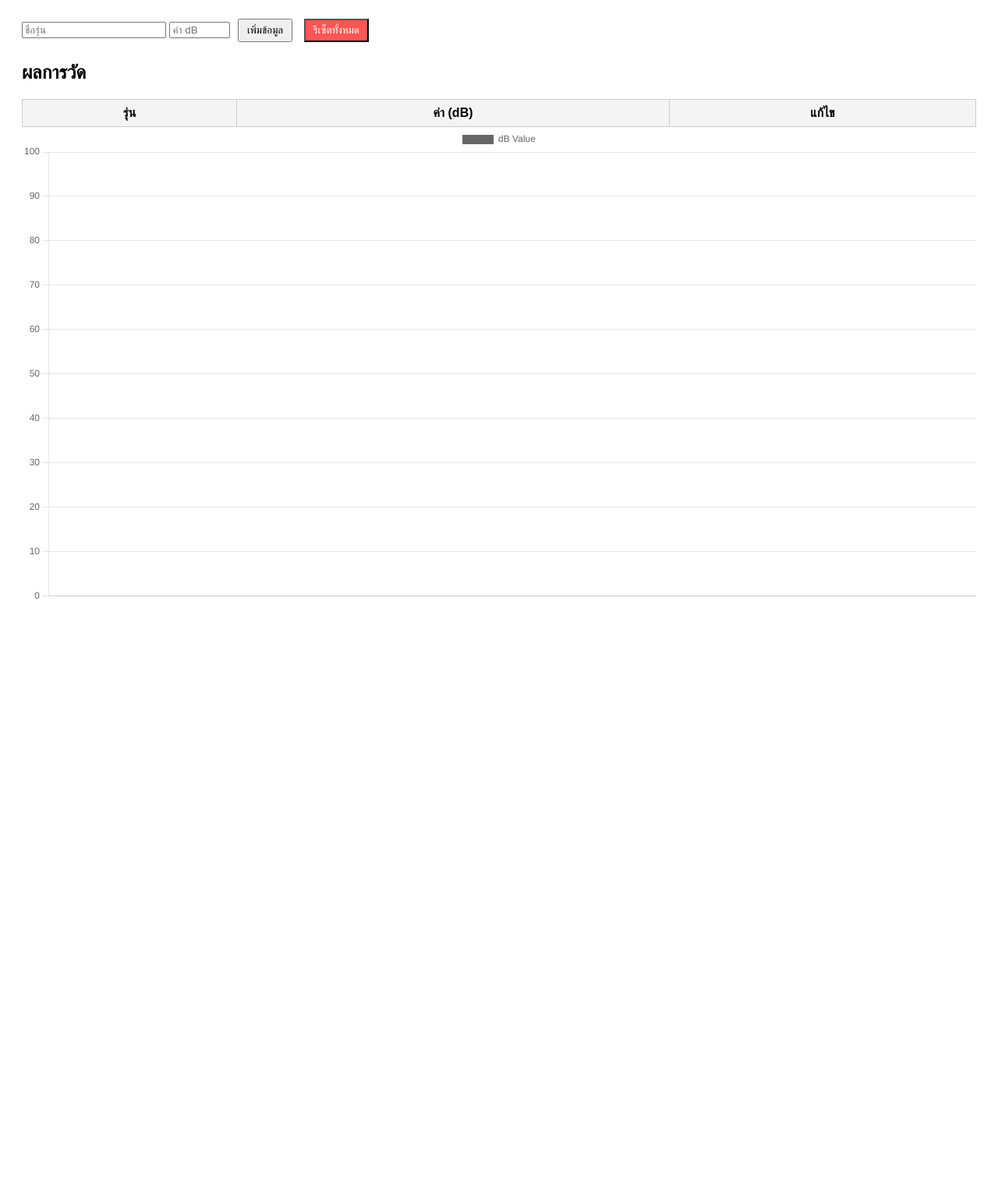
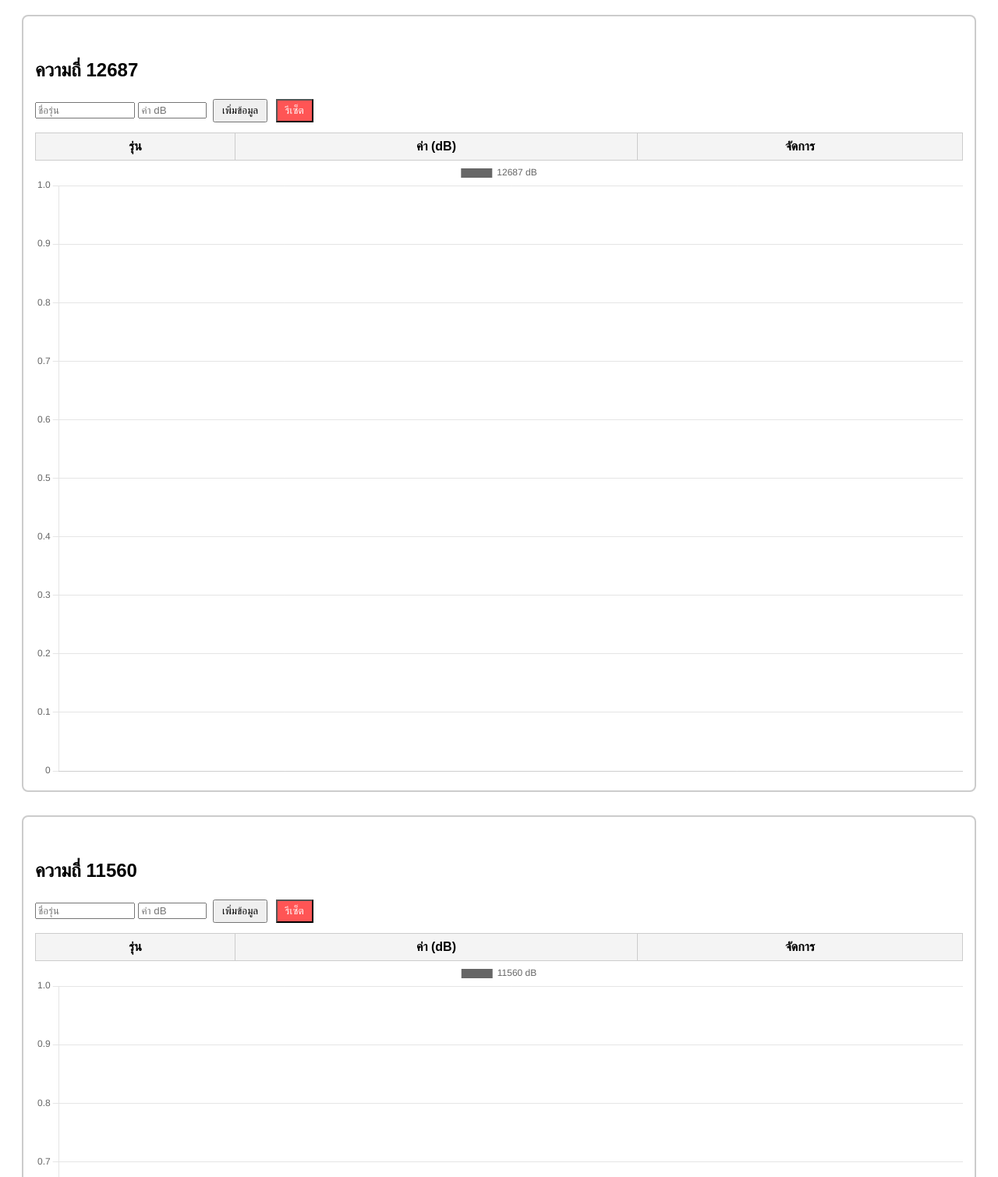
Before and after one commit to natdanaix/LNB, a plain HTML site: page index.html in a window 1280 px wide. Shown: the part 90-1600 px from the top of the page at 78% size. Before the commit the page ends 893 px from the top, so only its background shows below. Drawn offline with nearby package versions, Linux system fonts and the light colour scheme.

Commit message:
Update index.html

```diff
--- a/index.html
+++ b/index.html
@@ -6,125 +6,160 @@
   <script src="https://cdn.jsdelivr.net/npm/chart.js"></script>
   <style>
     body { font-family: sans-serif; padding: 20px; }
-    table { border-collapse: collapse; margin-top: 20px; width: 100%; }
+    h2 { margin-top: 40px; }
+    table { border-collapse: collapse; margin-top: 10px; width: 100%; }
     th, td { border: 1px solid #ccc; padding: 8px; text-align: center; }
     th { background: #f4f4f4; }
-    button { margin: 5px; padding: 5px 10px; cursor: pointer; }
-    input[type="number"] { width: 70px; }
+    button { margin: 3px; padding: 5px 10px; cursor: pointer; }
+    input[type="number"] { width: 80px; }
+    input[type="text"] { width: 120px; }
+    .reset-btn { background: #f55; color: #fff; }
+    .section { border: 2px solid #ccc; padding: 15px; margin-bottom: 30px; border-radius: 8px; }
   </style>
 </head>
 <body>
   <h1>📊 LND Measurement (dB)</h1>
 
-  <!-- ฟอร์มเพิ่มข้อมูล -->
-  <form id="dataForm">
-    <input type="text" id="model" placeholder="ชื่อรุ่น" required>
-    <input type="number" id="value" placeholder="ค่า dB" min="0" max="100" required>
+  <!-- ===== Section 12687 ===== -->
+  <div class="section">
+    <h2>ความถี่ 12687</h2>
+    <form id="form12687">
+      <input type="text" id="model12687" placeholder="ชื่อรุ่น" required>
+      <input type="number" id="value12687" placeholder="ค่า dB" step="0.1" min="60" max="100" required>
       <button type="submit">เพิ่มข้อมูล</button>
-    <button type="button" id="resetBtn" style="background:#f55;color:#fff;">รีเซ็ตทั้งหมด</button>
+      <button type="button" class="reset-btn" onclick="resetData('12687')">รีเซ็ต</button>
     </form>
 
-  <!-- ตาราง -->
-  <h2>ผลการวัด</h2>
-  <table id="dataTable">
+    <table id="table12687">
       <thead>
-      <tr>
-        <th>รุ่น</th>
-        <th>ค่า (dB)</th>
-        <th>แก้ไข</th>
-      </tr>
+        <tr><th>รุ่น</th><th>ค่า (dB)</th><th>จัดการ</th></tr>
       </thead>
       <tbody></tbody>
     </table>
 
-  <!-- กราฟ -->
-  <canvas id="chart" width="400" height="200"></canvas>
+    <canvas id="chart12687" height="200"></canvas>
+  </div>
+
+  <!-- ===== Section 11560 ===== -->
+  <div class="section">
+    <h2>ความถี่ 11560</h2>
+    <form id="form11560">
+      <input type="text" id="model11560" placeholder="ชื่อรุ่น" required>
+      <input type="number" id="value11560" placeholder="ค่า dB" step="0.1" min="60" max="100" required>
+      <button type="submit">เพิ่มข้อมูล</button>
+      <button type="button" class="reset-btn" onclick="resetData('11560')">รีเซ็ต</button>
+    </form>
+
+    <table id="table11560">
+      <thead>
+        <tr><th>รุ่น</th><th>ค่า (dB)</th><th>จัดการ</th></tr>
+      </thead>
+      <tbody></tbody>
+    </table>
+
+    <canvas id="chart11560" height="200"></canvas>
+  </div>
 
   <script>
-    let data = JSON.parse(localStorage.getItem("measurements")) || [];
+    // datasets
+    let data12687 = JSON.parse(localStorage.getItem("measurements12687")) || [];
+    let data11560 = JSON.parse(localStorage.getItem("measurements11560")) || [];
 
-    const ctx = document.getElementById('chart').getContext('2d');
-    const chart = new Chart(ctx, {
+    // ฟังก์ชันสีแบบ 5 ระดับ
+    function getColor(value) {
+      if (value < 70) return 'rgba(255,0,0,0.8)';      // แดง
+      else if (value < 80) return 'rgba(255,165,0,0.8)'; // ส้ม
+      else if (value < 90) return 'rgba(255,255,0,0.8)'; // เหลือง
+      else if (value < 95) return 'rgba(144,238,144,0.8)'; // เขียวอ่อน
+      else return 'rgba(0,128,0,0.9)';                  // เขียวเข้ม
+    }
+
+    // สร้าง chart object
+    const chart12687 = new Chart(document.getElementById('chart12687').getContext('2d'), {
       type: 'bar',
-      data: { labels: [], datasets: [{ label: 'dB Value', data: [], backgroundColor: [] }] },
-      options: { scales: { y: { min: 0, max: 100 } } }
+      data: { labels: [], datasets: [{ label: '12687 dB', data: [], backgroundColor: [] }] }
+    });
+    const chart11560 = new Chart(document.getElementById('chart11560').getContext('2d'), {
+      type: 'bar',
+      data: { labels: [], datasets: [{ label: '11560 dB', data: [], backgroundColor: [] }] }
     });
 
-    // ฟังก์ชันเลือกสีตามระดับ
-    function getColor(value) {
-      if (value <= 60) return "red";          // 0–20
-      if (value <= 70) return "orange";       // 21–40
-      if (value <= 79) return "yellow";       // 41–60
-      if (value <= 100) return "lightgreen";   // 61–80
-      return "green";                         // 81–100
+    // ฟังก์ชัน render
+    function render(freq) {
+      let dataset = (freq === '12687') ? data12687 : data11560;
+      dataset.sort((a,b) => b.value - a.value);
+
+      // ตาราง
+      const tbody = document.querySelector(`#table${freq} tbody`);
+      tbody.innerHTML = '';
+      dataset.forEach((d, i) => {
+        tbody.innerHTML += `
+          <tr>
+            <td><input type="text" value="${d.model}" onchange="updateModel('${freq}',${i},this.value)"></td>
+            <td><input type="number" step="0.1" min="60" max="100" value="${d.value.toFixed(1)}" onchange="updateValue('${freq}',${i},this.value)"></td>
+            <td><button onclick="deleteRow('${freq}',${i})">ลบ</button></td>
+          </tr>`;
+      });
+
+      // กราฟ
+      const chart = (freq === '12687') ? chart12687 : chart11560;
+      chart.data.labels = dataset.map(d => d.model);
+      chart.data.datasets[0].data = dataset.map(d => d.value.toFixed(1));
+      chart.data.datasets[0].backgroundColor = dataset.map(d => getColor(d.value));
+      chart.update();
+
+      // save
+      localStorage.setItem("measurements"+freq, JSON.stringify(dataset));
     }
 
-    // อัปเดตตารางและกราฟ
-    function render() {
-      data.sort((a, b) => b.value - a.value);
-
-      // update table
-      const tbody = document.querySelector('#dataTable tbody');
-      tbody.innerHTML = '';
-      data.forEach((d, i) => {
-        tbody.innerHTML += `
-          <tr>
-            <td>${d.model}</td>
-            <td>
-              <input type="number" min="0" max="100" value="${d.value}" onchange="updateValue(${i}, this.value)">
-            </td>
-            <td>
-              <button onclick="deleteRow(${i})">ลบ</button>
-            </td>
-          </tr>
-        `;
+    // เพิ่มข้อมูล
+    document.getElementById('form12687').addEventListener('submit', e => {
+      e.preventDefault();
+      let model = document.getElementById('model12687').value.trim();
+      let value = parseFloat(document.getElementById('value12687').value);
+      if (!model || isNaN(value)) return;
+      data12687.push({ model, value });
+      e.target.reset();
+      render('12687');
+    });
+    document.getElementById('form11560').addEventListener('submit', e => {
+      e.preventDefault();
+      let model = document.getElementById('model11560').value.trim();
+      let value = parseFloat(document.getElementById('value11560').value);
+      if (!model || isNaN(value)) return;
+      data11560.push({ model, value });
+      e.target.reset();
+      render('11560');
     });
 
-      // update chart
-      chart.data.labels = data.map(d => d.model);
-      chart.data.datasets[0].data = data.map(d => d.value);
-      chart.data.datasets[0].backgroundColor = data.map(d => getColor(d.value));
-      chart.update();
-
-      // save to localStorage
-      localStorage.setItem("measurements", JSON.stringify(data));
+    // ฟังก์ชันแก้ไข/ลบ/รีเซ็ต
+    window.updateValue = function(freq, index, newValue) {
+      let dataset = (freq==='12687') ? data12687 : data11560;
+      dataset[index].value = parseFloat(newValue);
+      render(freq);
+    }
+    window.updateModel = function(freq, index, newName) {
+      let dataset = (freq==='12687') ? data12687 : data11560;
+      dataset[index].model = newName;
+      render(freq);
+    }
+    window.deleteRow = function(freq, index) {
+      let dataset = (freq==='12687') ? data12687 : data11560;
+      dataset.splice(index,1);
+      render(freq);
+    }
+    window.resetData = function(freq) {
+      if (confirm("ต้องการล้างข้อมูลทั้งหมดของ "+freq+" หรือไม่?")) {
+        if (freq==='12687') data12687 = [];
+        else data11560 = [];
+        localStorage.removeItem("measurements"+freq);
+        render(freq);
+      }
     }
 
-    // เพิ่มข้อมูลใหม่
-    document.getElementById('dataForm').addEventListener('submit', e => {
-      e.preventDefault();
-      const model = document.getElementById('model').value.trim();
-      const value = parseFloat(document.getElementById('value').value);
-
-      if (!model || isNaN(value)) return;
-      data.push({ model, value });
-      e.target.reset();
-      render();
-    });
-
-    // รีเซ็ตข้อมูล
-    document.getElementById('resetBtn').addEventListener('click', () => {
-      if (confirm("ต้องการล้างข้อมูลทั้งหมดหรือไม่?")) {
-        data = [];
-        localStorage.removeItem("measurements");
-        render();
-      }
-    });
-
-    // ฟังก์ชันแก้ไขค่า
-    window.updateValue = function(index, newValue) {
-      data[index].value = parseFloat(newValue);
-      render();
-    }
-
-    // ลบข้อมูล
-    window.deleteRow = function(index) {
-      data.splice(index, 1);
-      render();
-    }
-
-    // แสดงข้อมูลครั้งแรก
-    render();
+    // render ครั้งแรก
+    render('12687');
+    render('11560');
   </script>
 </body>
 </html>
```
Lines whose indentation alone changed are shown as unchanged.
